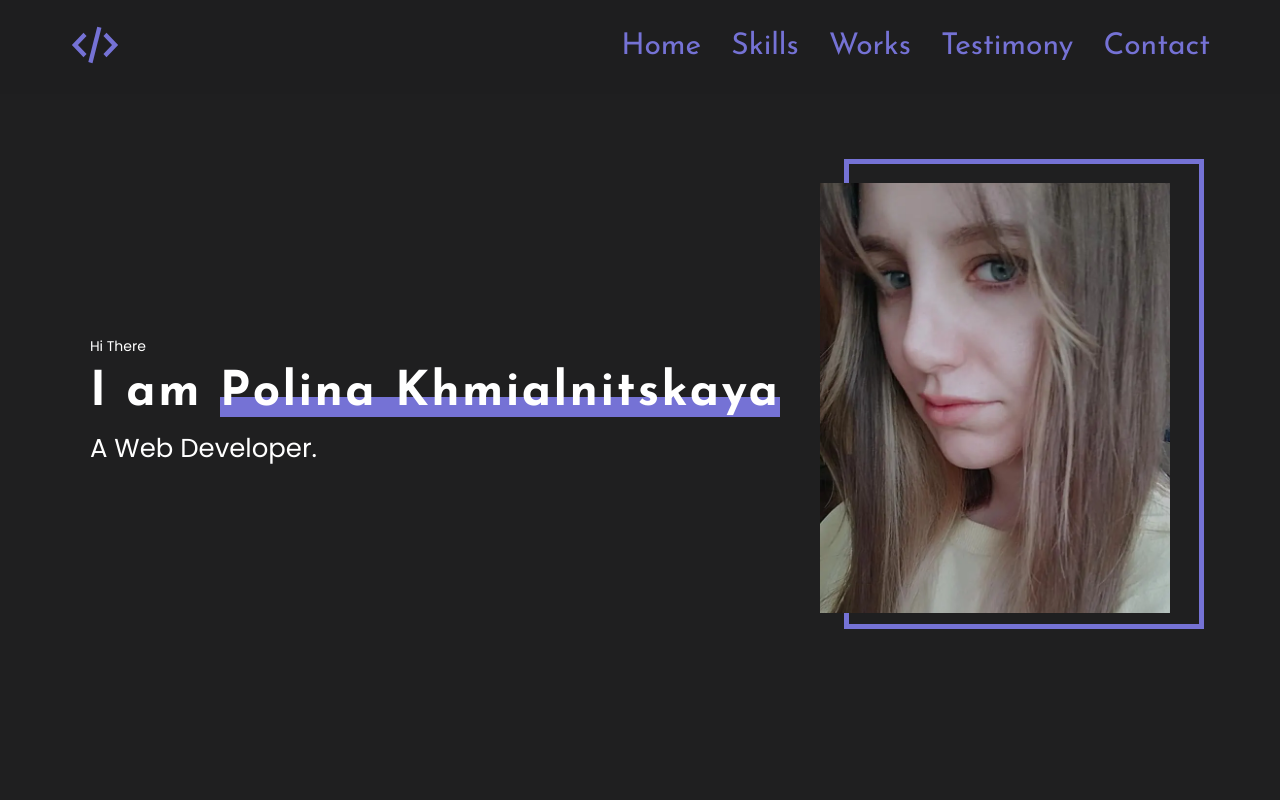
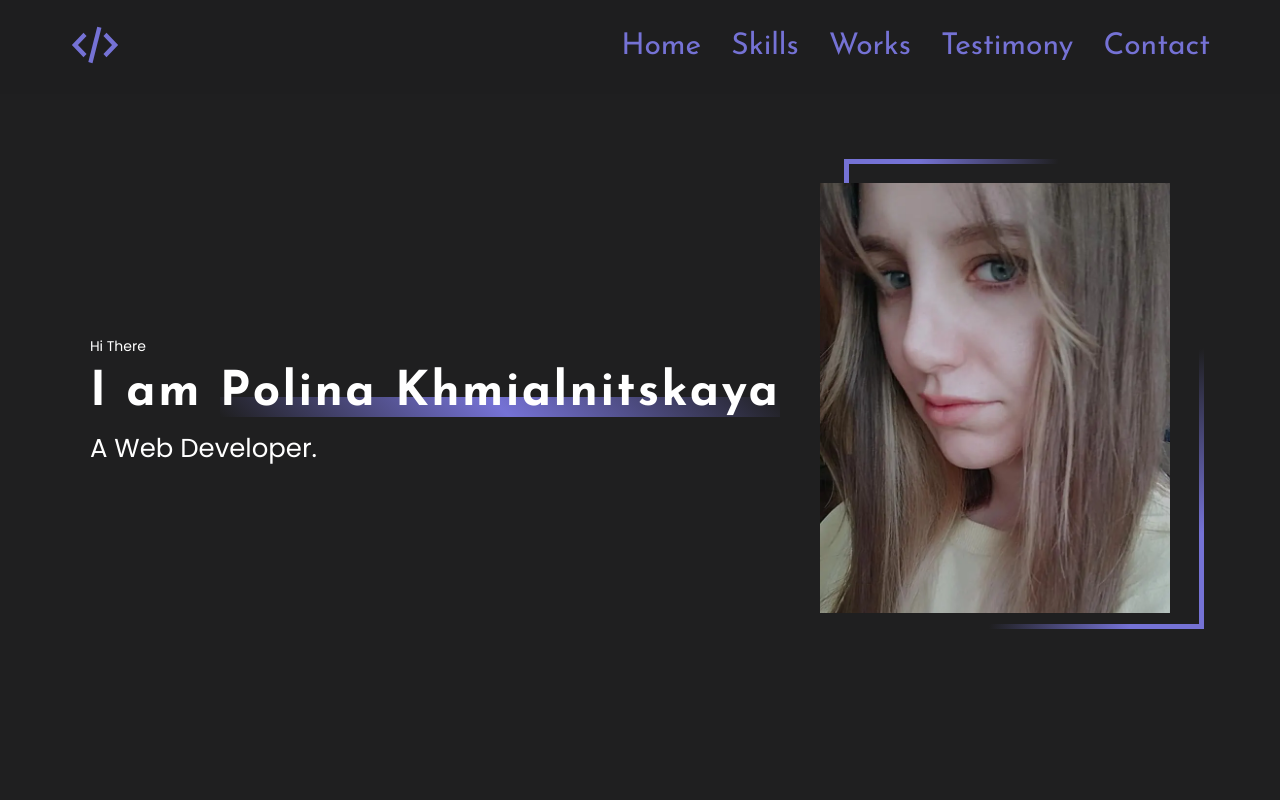
Before and after one commit to Pumpkin-Pie93/portfolio-start-project-main, a React app: page / in a window 1280 px wide. Shown: the top 800 px of the page. Built offline with nearby package versions, Linux system fonts and the light colour scheme.

Commit message:
my-photo

```diff
--- a/src/layout/sections/main/Main_Styles.ts
+++ b/src/layout/sections/main/Main_Styles.ts
@@ -17,7 +17,10 @@ const PhotoWrapper = styled.div`
     content: "";
     width: 360px;
     height: 470px;
-    border: 5px solid ${theme.colors.accent};
+    // border: 5px solid ${theme.colors.accent};
+    border: 5px solid;
+    border-image: linear-gradient(to left top, ${theme.colors.accent} 10%,  transparent 30%, transparent 70%,  ${theme.colors.accent} 90%);
+    border-image-slice: 1;
     position: absolute;
     top: -24px;
     left: 24px;
@@ -70,7 +73,8 @@ const Name = styled.h2`
       display: inline-block;
       width: 100%;
       height: 20px;
-      background-color: ${theme.colors.accent};
+        // background-color: ${theme.colors.accent};
+      background: linear-gradient(45deg, transparent, ${theme.colors.accent} 50%, transparent);
       position: absolute;
       bottom: 0;
       z-index: -1;
```
